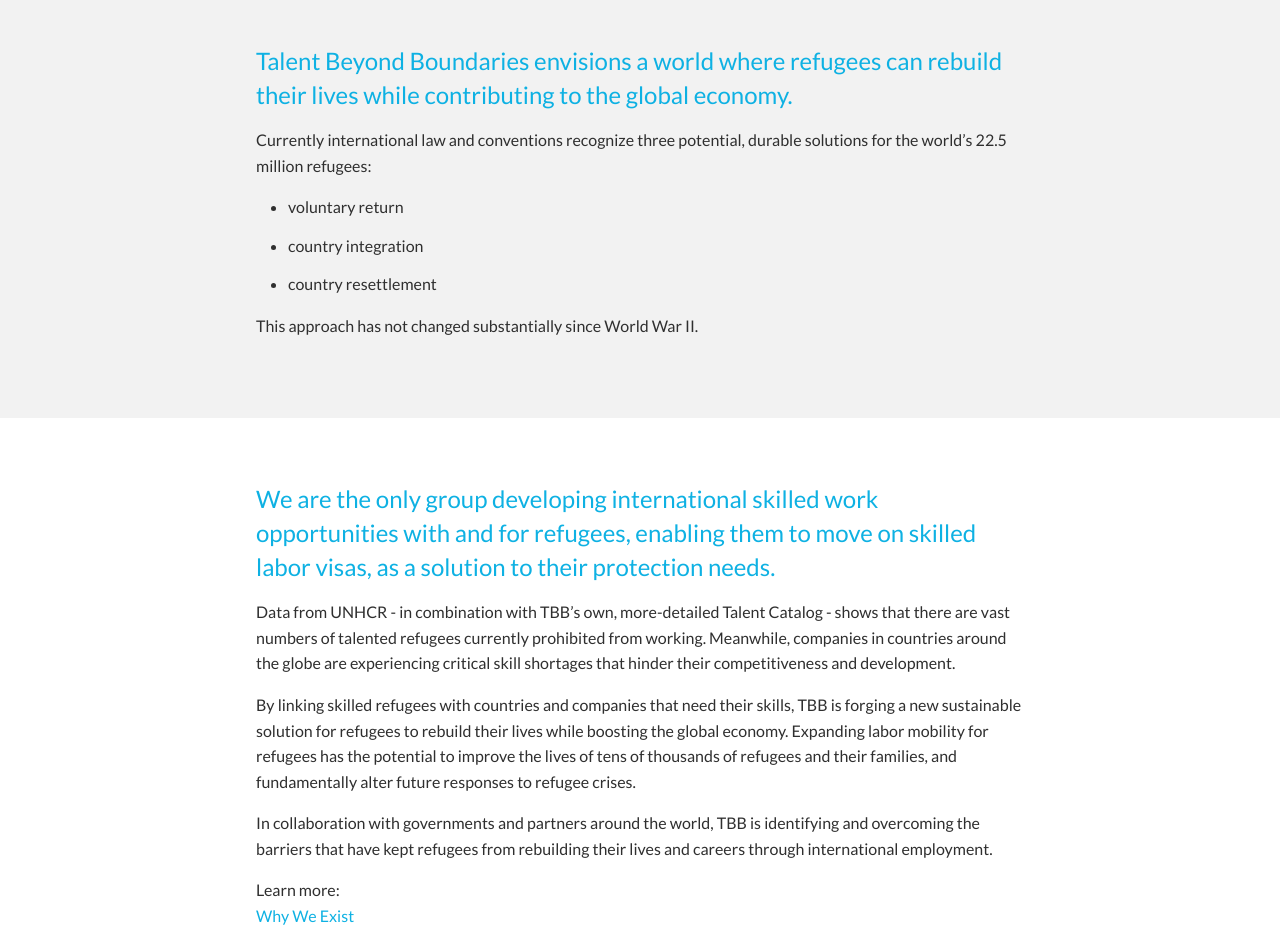
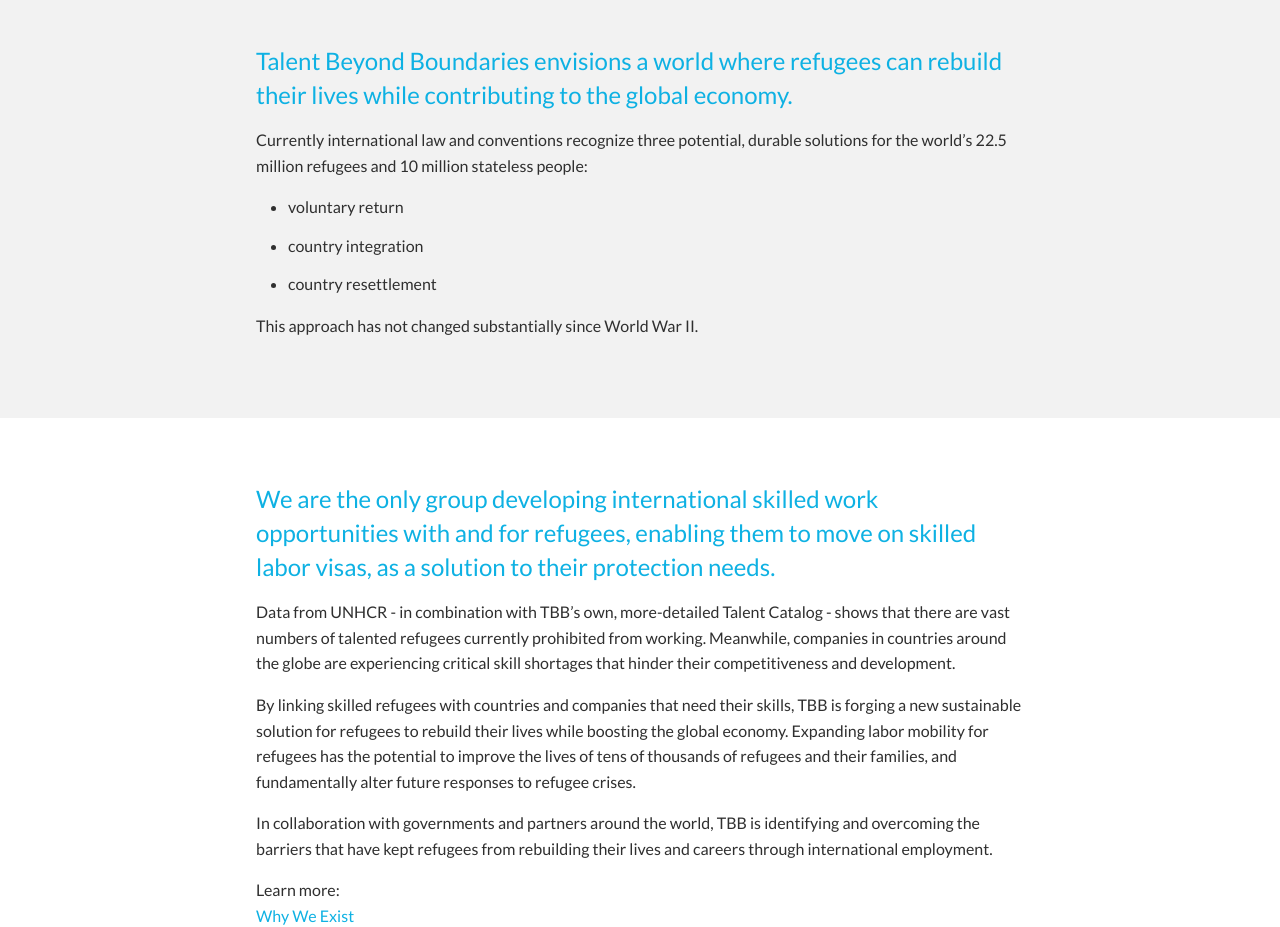
Before and after one commit to talentbeyondboundaries/website, a website: page dist/vision-impact.html in a window 1280 px wide. Shown: the part 820-1747 px from the top of the page. Drawn offline with nearby package versions, Linux system fonts and the light colour scheme.

Commit message:
Added the number of stateless people

```diff
--- a/dist/vision-impact.html
+++ b/dist/vision-impact.html
@@ -109,7 +109,7 @@
                 <div class="narrow-wrapper">
                     <h3 class="section__title text--blue">Talent Beyond Boundaries envisions a world where refugees can rebuild their lives while contributing to the global economy.</h3>
                     <p>
-                        Currently international law and conventions recognize three potential, durable solutions for the world’s 22.5 million refugees:
+                        Currently international law and conventions recognize three potential, durable solutions for the world’s 22.5 million refugees and 10 million stateless people:
                     </p>
                     <ul class="list list--bullets list--spaced">
                         <li>voluntary return</li>
```
